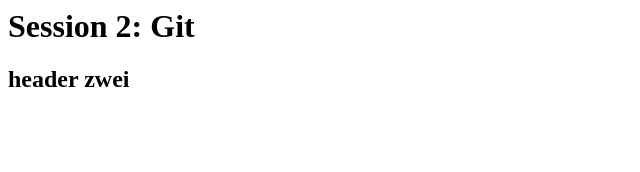
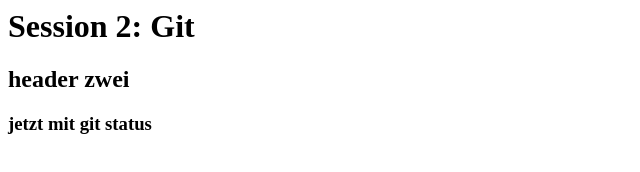
Before and after one commit to mateosenoner/html2, a plain HTML site: page index.html in a window 1280 px wide. Shown: the whole page, without its empty margins (0-640 px from the left). Drawn offline with Linux system fonts and the light colour scheme.

Commit message:
header 3 dazu

```diff
--- a/index.html
+++ b/index.html
@@ -1,2 +1,3 @@
 <h1>Session 2: Git</h1>
 <h2>header zwei</h2>
+<h3>jetzt mit git status</h3>
```
